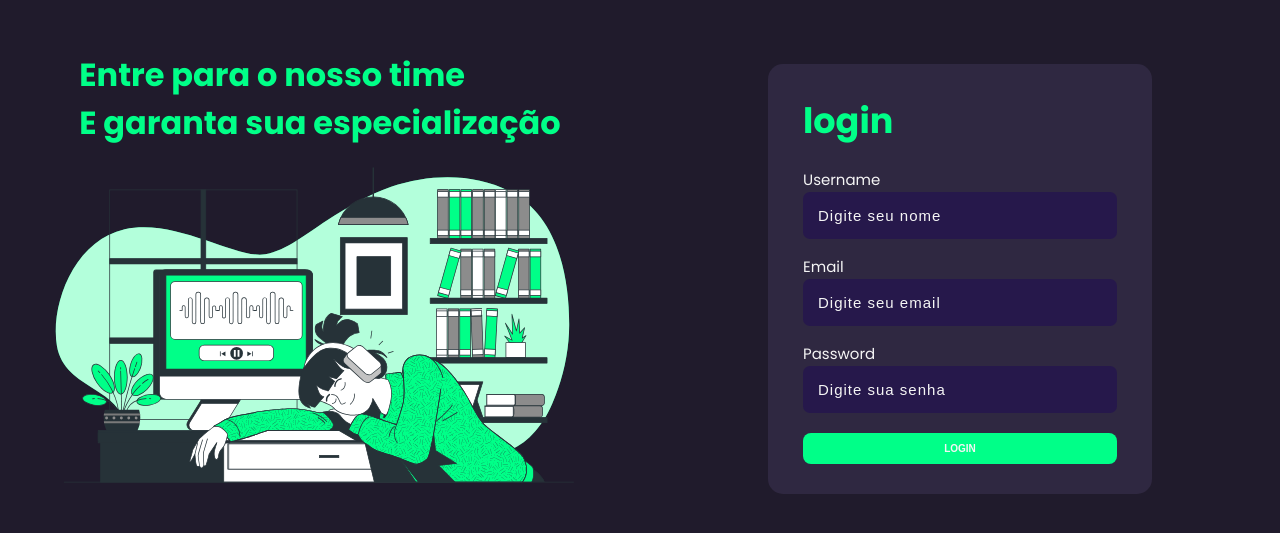
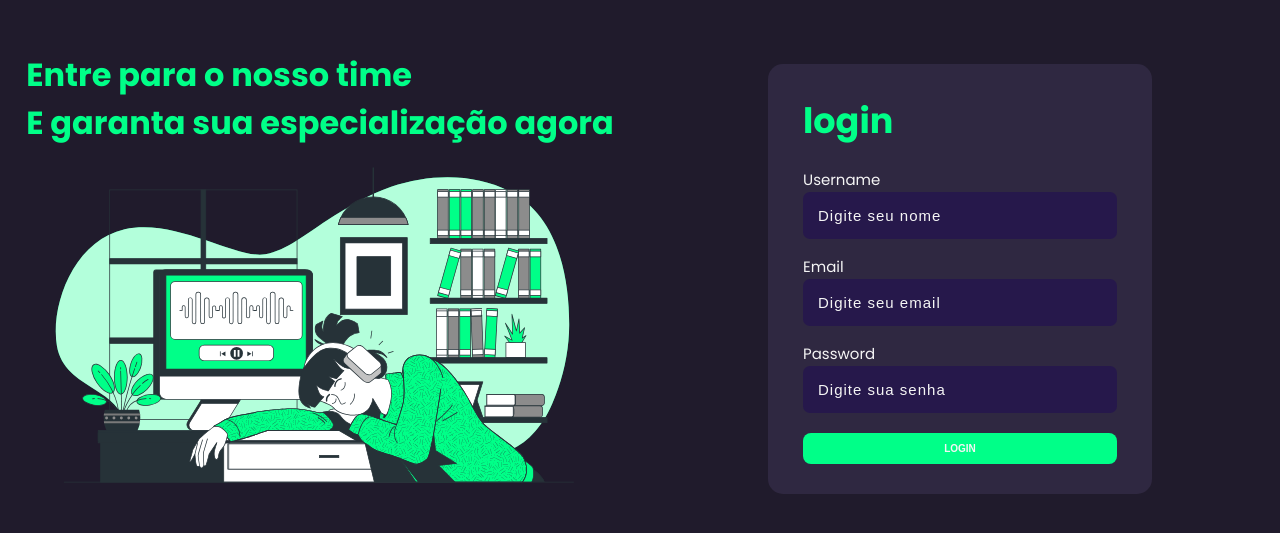
Before and after one commit to Luanbp2001/Site-dark, a plain HTML site: page index.html in a window 1280 px wide. Shown: the part 121-654 px from the top of the page. Drawn offline with Linux system fonts and the light colour scheme.

Commit message:
adicionado texto "agora" na home

```diff
--- a/index.html
+++ b/index.html
@@ -10,7 +10,7 @@
 <body>
     <div id="container">
         <div class="left-login">
-            <h1>Entre para o nosso time<br>E garanta sua especialização</h1>
+            <h1>Entre para o nosso time<br>E garanta sua especialização agora</h1>
             <img src="img/estudos.svg" alt="estudos">
         </div>
         <div class="right-login">
```
